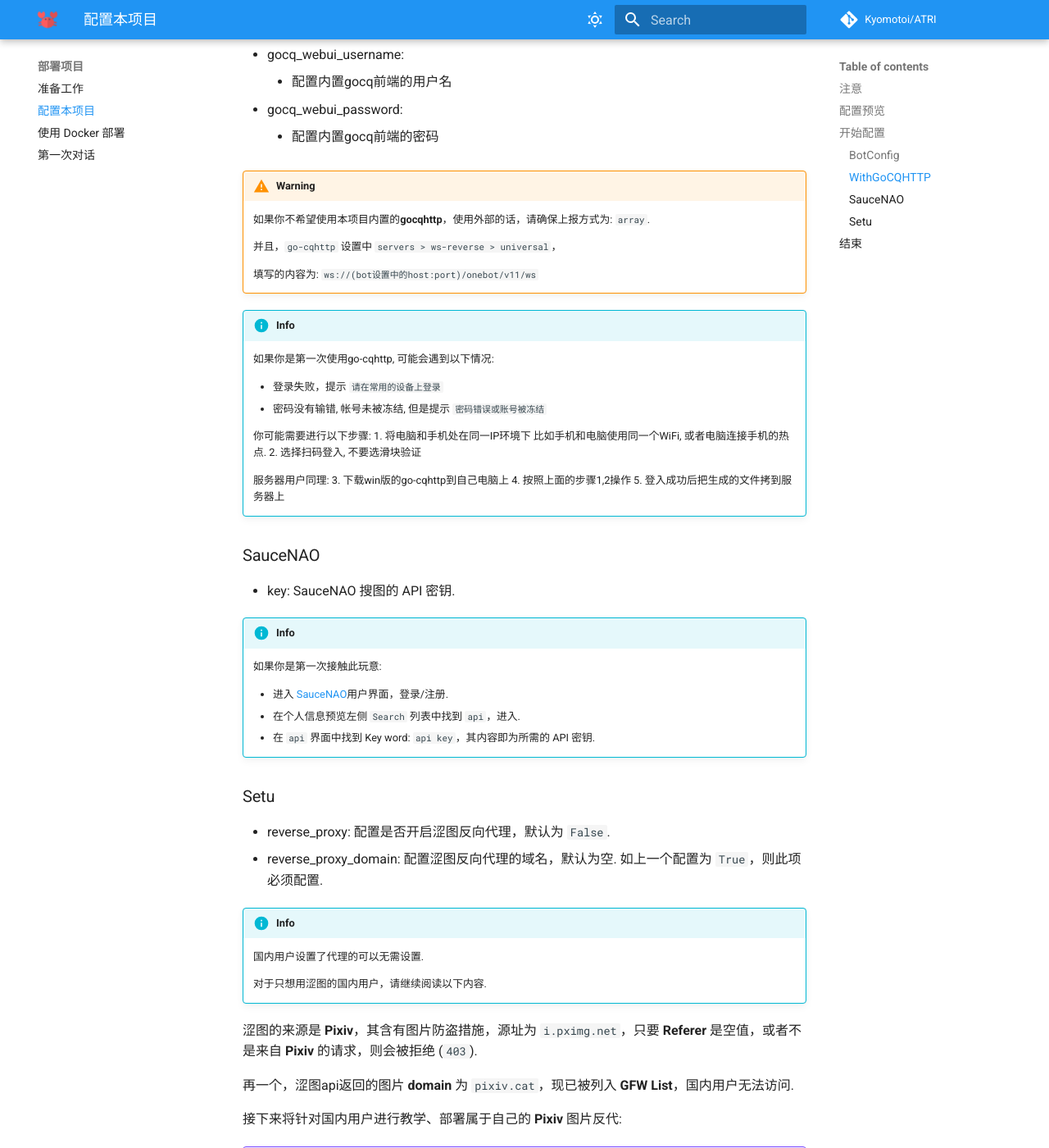
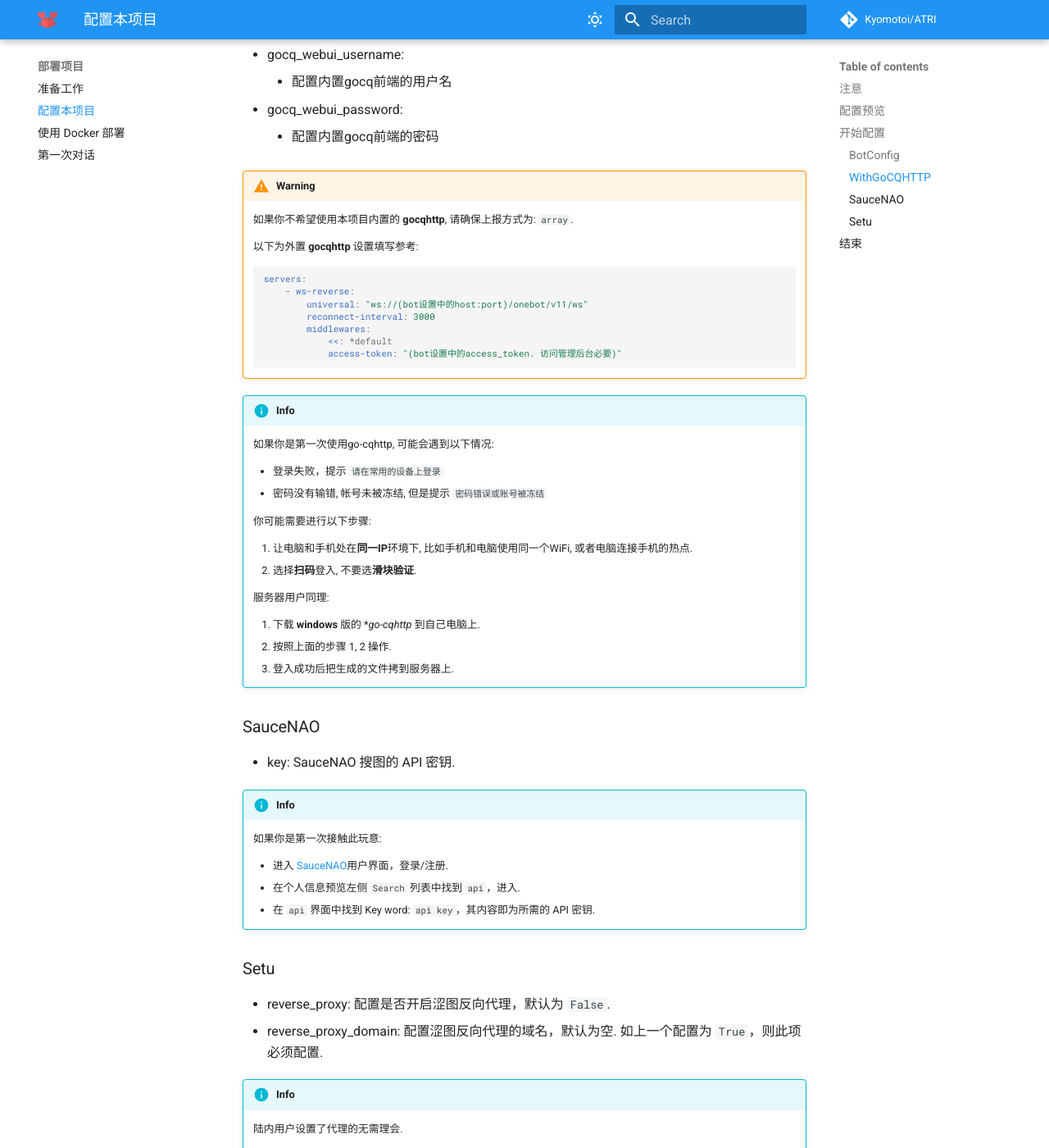
Before and after one commit to Kyomotoi/Project-ATRI-Docs, an MkDocs documentation site: the page built from docs/install/configuration-bot.md, in a window 1280 px wide and 1400 px high, scrolled down 3292 px. Shown: the whole window at 82% size. Built offline with MkDocs 1.6.1 and Material for MkDocs 9.7.7, drawn with Linux system fonts in a browser that asks for light colours; comment, search, counter and statistics services are not loaded; some of the changed text lies outside the part shown.

Commit message:
📝 清除文档内敏感词汇

````diff
--- a/docs/install/configuration-bot.md
+++ b/docs/install/configuration-bot.md
@@ -73,10 +73,10 @@ Setu:
 - request_timeout: 机器人请求某一 url **最大等待时间**. 默认为 `5`.
 
 !!! warning
-    对于 **proxy**，国内用户还请自行安排梯子并设置代理.
+    对于 **proxy**，陆内用户还请自行安排魔法并设置相关内容.
     > 当前已将有关**Jsdelivr**的资源替换为作者本人的反代: jsd.imki.moe
 
-    本项目初始化资源位于**Jsdelivr**，由于某些用户将其用于不法用途，现已被国内封杀。故国内用户 `很可能` 无法完全、顺利地拉取所需必要资源.
+    本项目初始化资源位于**Jsdelivr**，由于某些用户将其用于不法用途，现已被封杀。故陆内用户 `很可能` 无法完全、顺利地拉取所需必要资源.
 
 !!! info
     如果你不是很能理解个别设置，我的建议是：不要动.
@@ -123,11 +123,18 @@ Setu:
     - 配置内置gocq前端的密码
 
 !!! warning
-    如果你不希望使用本项目内置的**gocqhttp**，使用外部的话，请确保上报方式为: `array`.
+    如果你不希望使用本项目内置的 **gocqhttp**, 请确保上报方式为: `array`.
 
-    并且，`go-cqhttp` 设置中 `servers > ws-reverse > universal`，
-
-    填写的内容为: `ws://(bot设置中的host:port)/onebot/v11/ws`
+    以下为外置 **gocqhttp** 设置填写参考:
+    ```yaml
+    servers:
+        - ws-reverse:
+            universal: "ws://(bot设置中的host:port)/onebot/v11/ws"
+            reconnect-interval: 3000
+            middlewares:
+                <<: *default
+                access-token: "(bot设置中的access_token. 访问管理后台必要)"
+    ```
 
 !!! info
     如果你是第一次使用go-cqhttp, 可能会遇到以下情况:
@@ -136,14 +143,15 @@ Setu:
     - 密码没有输错, 帐号未被冻结, 但是提示 `密码错误或账号被冻结`
 
     你可能需要进行以下步骤:
-    1. 将电脑和手机处在同一IP环境下
-       比如手机和电脑使用同一个WiFi, 或者电脑连接手机的热点.
-    2. 选择扫码登入, 不要选滑块验证
+
+    1. 让电脑和手机处在**同一IP**环境下, 比如手机和电脑使用同一个WiFi, 或者电脑连接手机的热点.
+    2. 选择**扫码**登入, 不要选**滑块验证**.
 
     服务器用户同理:
-    3. 下载win版的go-cqhttp到自己电脑上
-    4. 按照上面的步骤1,2操作
-    5. 登入成功后把生成的文件拷到服务器上
+
+    3. 下载 **windows** 版的 **go-cqhttp* 到自己电脑上.
+    4. 按照上面的步骤 1, 2 操作.
+    5. 登入成功后把生成的文件拷到服务器上.
 
 ### SauceNAO
 
@@ -163,15 +171,15 @@ Setu:
 - reverse_proxy_domain: 配置涩图反向代理的域名，默认为空. 如上一个配置为 `True`，则此项必须配置.
 
 !!! info
-    国内用户设置了代理的可以无需设置.
+    陆内用户设置了代理的无需理会.
 
-    对于只想用涩图的国内用户，请继续阅读以下内容.
+    对于只想用涩图的陆内用户，请继续阅读以下内容.
 
 涩图的来源是 **Pixiv**，其含有图片防盗措施，源址为 `i.pximg.net`，只要 **Referer** 是空值，或者不是来自 **Pixiv** 的请求，则会被拒绝 (`403`).
 
-再一个，涩图api返回的图片 **domain** 为 `pixiv.cat`，现已被列入 **GFW List**，国内用户无法访问.
+再一个，涩图api返回的图片 **domain** 为 `pixiv.cat`，现已被列入 **某名单**，陆内用户无法访问.
 
-接下来将针对国内用户进行教学、部署属于自己的 **Pixiv** 图片反代:
+接下来将针对陆内用户进行教学、部署属于自己的 **Pixiv** 图片反代:
 
 ??? example "0w0"
     - 如果你是 **nginx** 用户:
````
Also changed, not shown: docs/install/installation.md (+3 -3 lines).
